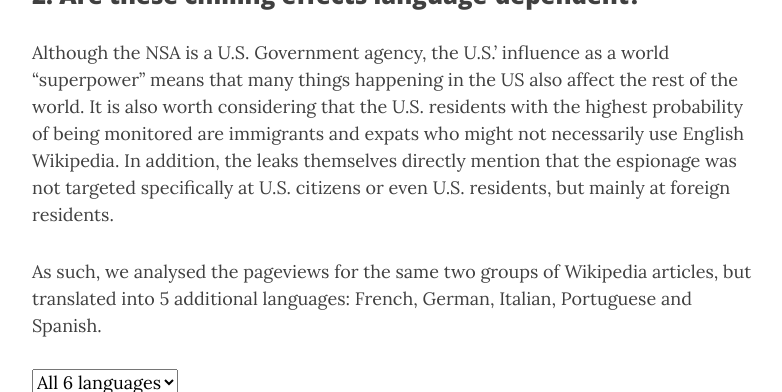
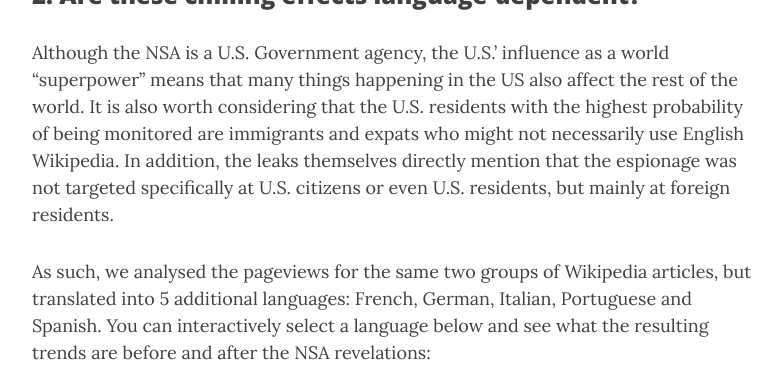
Before and after one commit to eliedz/eliedz.github.io, a Jekyll site: the page built from index.md, in a window 1280 px wide and 900 px high, scrolled down 4222 px, cut to the strip 0-392 px from the top of the window. Shown: the whole strip, without its empty margins (243-1025 px from the left). Built offline with Jekyll 4.4.1, drawn with Linux system fonts in a browser that asks for light colours; nearby versions of some CDN libraries.

Commit message:
Update index.md

```diff
--- a/index.md
+++ b/index.md
@@ -126,9 +126,7 @@ It is also worth considering that the U.S. residents with the highest probabilit
 In addition, the leaks themselves directly mention that the espionage was not targeted specifically at U.S. citizens or even U.S. residents, but mainly at foreign residents.
 
 As such, we analysed the pageviews for the same two groups of Wikipedia articles, but translated into 5 additional languages: French, German, Italian, Portuguese and Spanish.
-
-
-
+You can interactively select a language below and see what the resulting trends are before and after the NSA revelations:
 <html>
     <head>
         <style>
```
